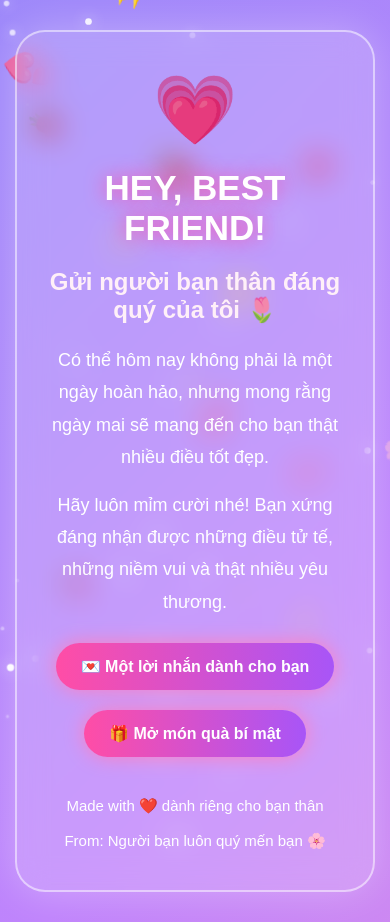
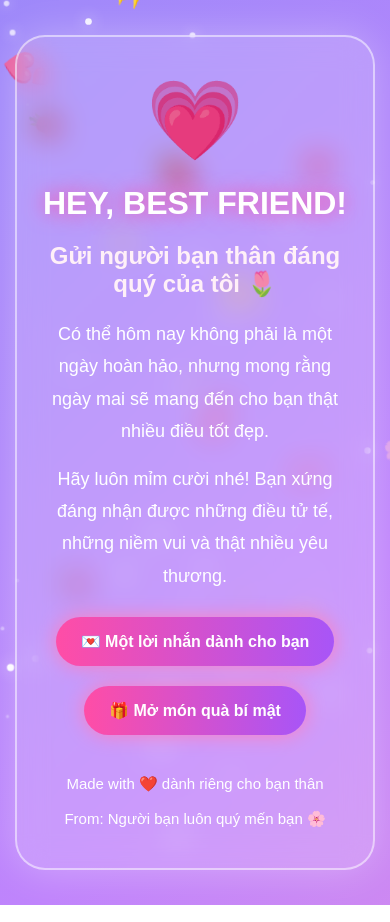
Before and after one commit to nhattant62011-coder/chuc_ban_gia_minh, a plain HTML site: page index.html in a window 390 px wide. Drawn offline with Linux system fonts and the light colour scheme.

Commit message:
Update index.html

```diff
--- a/index.html
+++ b/index.html
@@ -16,18 +16,18 @@
 body {
     font-family: Arial, sans-serif;
     color: white;
+    min-height: 100vh;
+    overflow-x: hidden;
     background: linear-gradient(-45deg,
         #ff9acb, #c084fc, #818cf8, #f9a8d4);
     background-size: 400% 400%;
     animation: nen 12s ease infinite;
-    min-height: 100vh;
-    overflow-x: hidden;
 }
 
 @keyframes nen {
-    0% {background-position: 0% 50%;}
-    50% {background-position: 100% 50%;}
-    100% {background-position: 0% 50%;}
+    0% { background-position: 0% 50%; }
+    50% { background-position: 100% 50%; }
+    100% { background-position: 0% 50%; }
 }
 
 .container {
@@ -35,16 +35,16 @@ body {
     display: flex;
     justify-content: center;
     align-items: center;
-    padding: 30px 15px;
-    text-align: center;
+    padding: 35px 15px;
     position: relative;
     z-index: 2;
 }
 
 .content {
-    max-width: 700px;
     width: 100%;
+    max-width: 750px;
     padding: 40px 25px;
+    text-align: center;
     border-radius: 30px;
     background: rgba(255,255,255,0.18);
     backdrop-filter: blur(15px);
@@ -56,7 +56,7 @@ body {
 @keyframes hien {
     from {
         opacity: 0;
-        transform: translateY(60px);
+        transform: translateY(50px);
     }
     to {
         opacity: 1;
@@ -65,16 +65,16 @@ body {
 }
 
 .heart {
-    font-size: 65px;
+    font-size: 75px;
     animation: tim 1.2s infinite alternate;
 }
 
 @keyframes tim {
-    to {transform: scale(1.2);}
+    to { transform: scale(1.2); }
 }
 
 h1 {
-    font-size: clamp(35px, 7vw, 60px);
+    font-size: clamp(32px, 7vw, 58px);
     margin: 20px 0;
     text-shadow: 0 0 20px #ff4da6;
 }
@@ -91,8 +91,8 @@ p {
 }
 
 button {
-    padding: 14px 25px;
-    margin: 10px;
+    padding: 15px 25px;
+    margin: 10px 5px;
     border: none;
     border-radius: 30px;
     background: linear-gradient(90deg, #ff4da6, #a855f7);
@@ -105,16 +105,17 @@ button {
 }
 
 button:hover {
-    transform: scale(1.1);
+    transform: scale(1.08);
     box-shadow: 0 0 35px white;
 }
 
 .message {
+    display: none;
     margin-top: 25px;
-    padding: 20px;
+    padding: 25px;
     border-radius: 20px;
     background: rgba(255,255,255,0.2);
-    display: none;
+    border: 1px solid rgba(255,255,255,0.4);
     animation: hien 0.8s ease;
 }
 
@@ -142,6 +143,7 @@ button:hover {
     box-shadow: 0 0 12px white;
     animation: chop 2s infinite alternate;
     pointer-events: none;
+    z-index: 1;
 }
 
 @keyframes chop {
@@ -158,7 +160,6 @@ button:hover {
 footer {
     margin-top: 30px;
     font-size: 15px;
-    color: white;
 }
 
 </style>
@@ -216,7 +217,7 @@ footer {
         <p>
             Buồn thì cứ nghỉ ngơi một chút,
             mệt thì hãy dành thời gian cho bản thân.
-            Rồi từng ngày, mọi thứ sẽ dần tốt hơn.
+            Bạn không cần phải vui vẻ mọi lúc đâu.
         </p>
 
         <p>
@@ -236,9 +237,10 @@ footer {
 </div>
 </div>
 
+<!-- JAVASCRIPT BẮT ĐẦU -->
 <script>
 
-// LỜI NHẮN NGẪU NHIÊN
+// DANH SÁCH LỜI CHÚC
 let ds = [
     "Bạn không cần hoàn hảo để trở nên tuyệt vời! 💗",
     "Ngày mai luôn là một cơ hội mới. 🌷",
@@ -249,6 +251,7 @@ let ds = [
     "Dù có chuyện gì, bạn vẫn xứng đáng được yêu thương!"
 ];
 
+// HIỆN LỜI CHÚC NGẪU NHIÊN
 function loiChuc() {
     let x = Math.floor(Math.random() * ds.length);
 
@@ -257,7 +260,7 @@ function loiChuc() {
     document.getElementById("loichuc").style.display = "block";
 }
 
-// MỞ QUÀ
+// MỞ VÀ ĐÓNG HỘP THƯ
 function moThu() {
     let x = document.getElementById("hopthu");
 
@@ -268,7 +271,7 @@ function moThu() {
     }
 }
 
-// HOA VÀ TRÁI TIM RƠI
+// TẠO HOA VÀ TRÁI TIM RƠI
 function taoHoa() {
     let hoa = document.createElement("div");
 
@@ -276,33 +279,45 @@ function taoHoa() {
 
     let dsHoa = ["💗", "🌸", "🌷", "💕", "✨", "🌹"];
 
-    hoa.innerHTML =
-        dsHoa[Math.floor(Math.random() * dsHoa.length)];
+    hoa.innerHTML = dsHoa[
+        Math.floor(Math.random() * dsHoa.length)
+    ];
 
     hoa.style.left = Math.random() * 100 + "vw";
-    hoa.style.fontSize = (15 + Math.random() * 25) + "px";
-    hoa.style.animationDuration = (4 + Math.random() * 5) + "s";
+
+    hoa.style.fontSize =
+        (15 + Math.random() * 25) + "px";
+
+    hoa.style.animationDuration =
+        (4 + Math.random() * 5) + "s";
 
     document.body.appendChild(hoa);
 
-    setTimeout(() => hoa.remove(), 9000);
+    setTimeout(function() {
+        hoa.remove();
+    }, 9000);
 }
 
 setInterval(taoHoa, 350);
 
-// SAO LUNG LINH
+// TẠO SAO LUNG LINH
 for (let i = 0; i < 40; i++) {
     let sao = document.createElement("div");
 
     sao.className = "stars";
+
     sao.style.left = Math.random() * 100 + "vw";
+
     sao.style.top = Math.random() * 100 + "vh";
-    sao.style.animationDelay = Math.random() * 3 + "s";
+
+    sao.style.animationDelay =
+        Math.random() * 3 + "s";
 
     document.body.appendChild(sao);
 }
 
 </script>
+<!-- JAVASCRIPT KẾT THÚC -->
 
 </body>
 </html>
```
